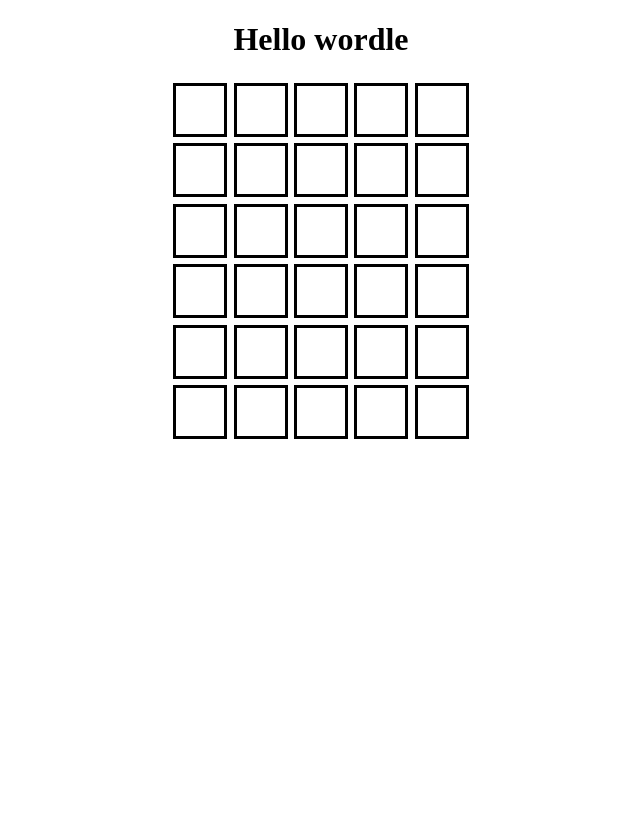
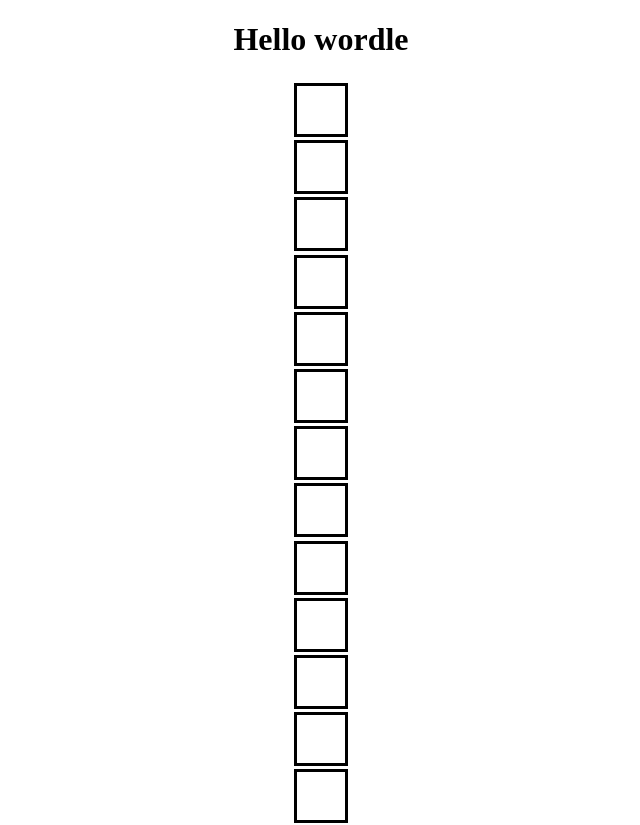
Before and after one commit to zimiin/JIMINS, a React (Create React App) app: page /wordle in a window 1280 px wide. Shown: the top 825 px of the page, without its empty margins (319-959 px from the left). Before the commit the page ends 800 px from the top, so only its background shows below. Built offline with nearby package versions, Linux system fonts and the light colour scheme.

Commit message:
words state 자료구조 변경

```diff
--- a/src/wordle/Wordle.tsx
+++ b/src/wordle/Wordle.tsx
@@ -5,9 +5,11 @@ const MAX_ATTEMPT = 6
 const MAX_LETTER = 5
 
 const Wordle = () => {
-  const [words, setWords] = useState<string[][]>(Array(MAX_ATTEMPT).fill(Array(MAX_LETTER).fill('')))
+  const [words, setWords] = useState<string[]>(Array(MAX_ATTEMPT * MAX_LETTER).fill(''))
+  const [attempt, setAttempt] = useState(0)
 
   const handleKeyDown: React.KeyboardEventHandler<HTMLDivElement> = (e) => {
+    // attempt 처리
     console.log('hihihi')
     console.log(e.key)
   }
@@ -15,13 +17,9 @@ const Wordle = () => {
   return (
     <div className='wordle-container' onKeyDown={handleKeyDown} tabIndex={0}>
       <h1 className='font-bold underline'>Hello wordle</h1>
-      <div>
-        {words.map((word, wordIdx) => (
-          <div className='block-row' key={`row-${wordIdx}`}>
-            {word.map((letter, letterIdx) => (
-              <div className='block' key={`row-${wordIdx}-letter-${letterIdx}`}>{letter}</div>
-            ))}
-          </div>
+      <div className=''>
+        {words.map((letter, letterIdx) => (
+          <div className='block' key={`letter-${letterIdx}`}>{letter}</div>
         ))}
       </div>
     </div>
```
